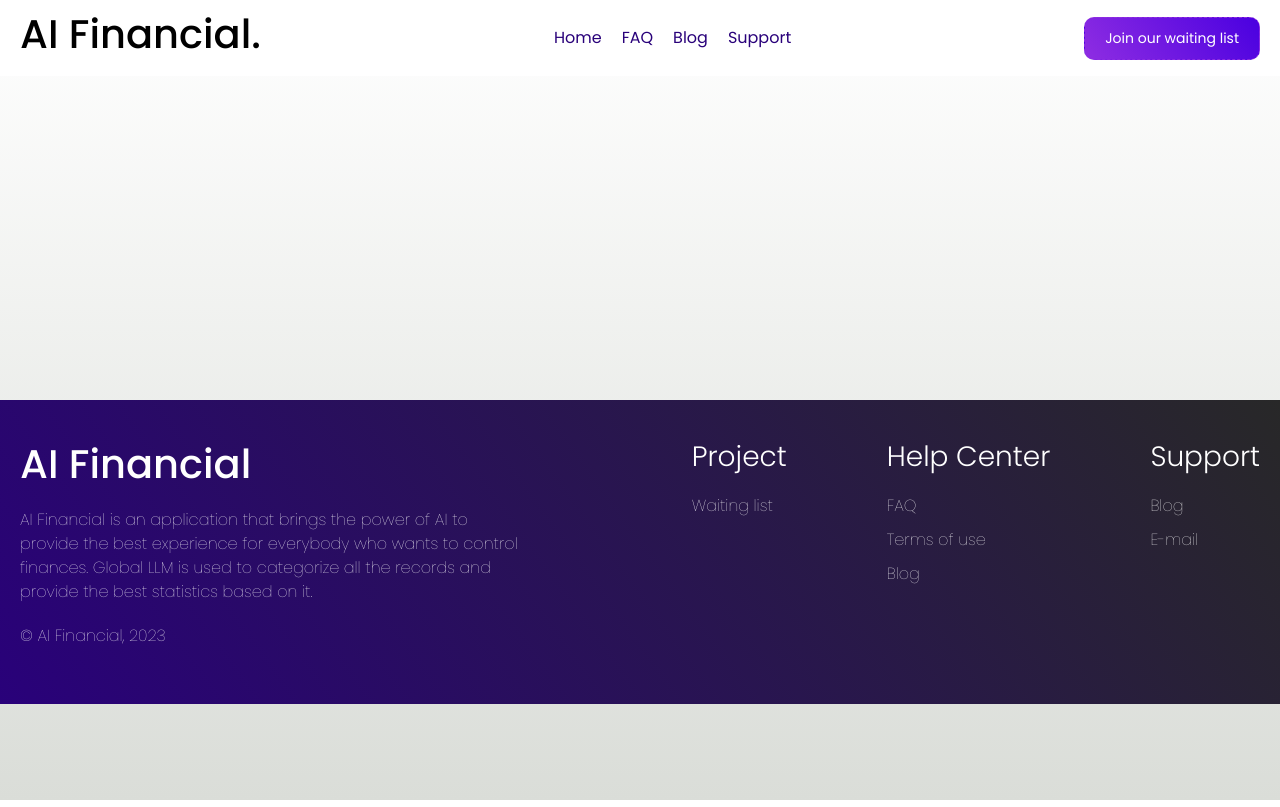
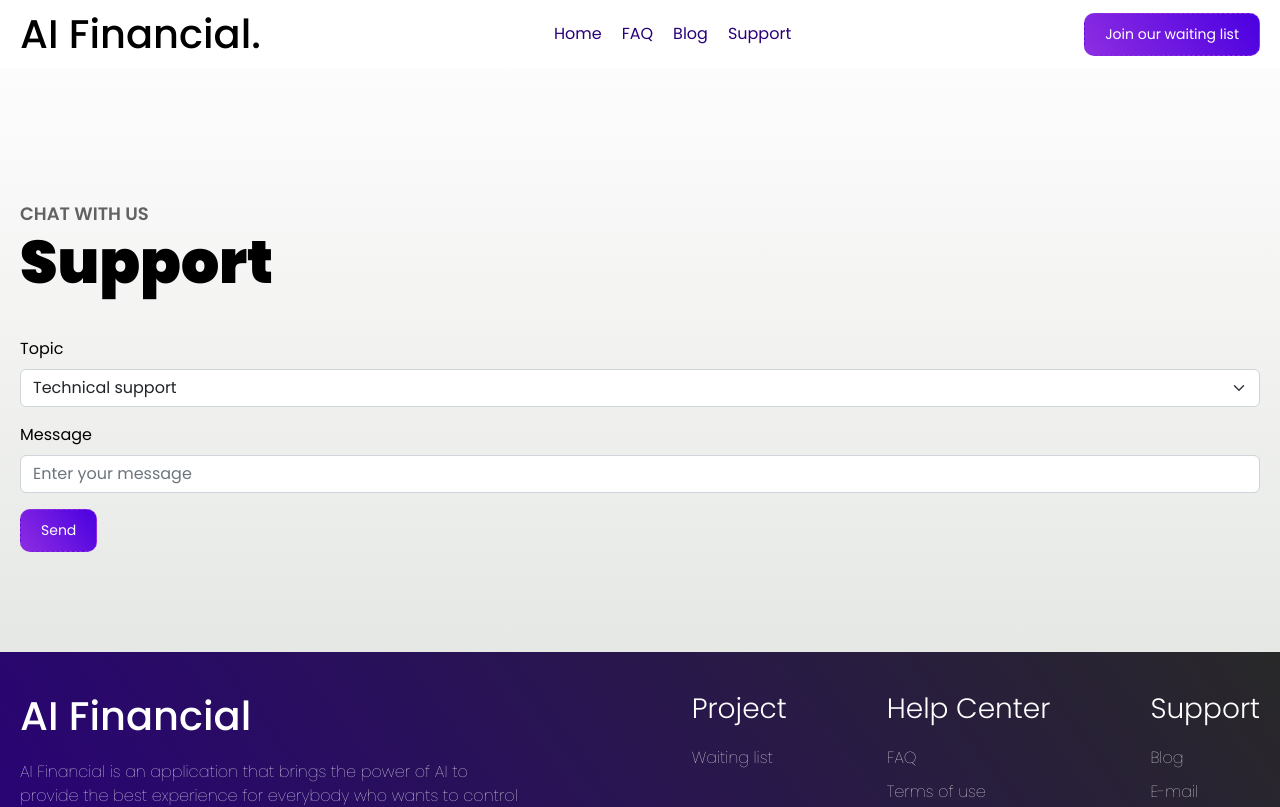
Before and after one commit to borvanov/ai-financial-landing, a Next.js app: page /support in a window 1280 px wide. Shown: the top 807 px of the page. Built offline with nearby package versions, Linux system fonts and the light colour scheme.

Commit message:
Support page added

```diff
--- a/pages/support.tsx
+++ b/pages/support.tsx
@@ -1,4 +1,5 @@
 import Head from "next/head";
+import Form from "react-bootstrap/Form";
 
 import styles from "@/styles/faq.module.css";
 
@@ -6,6 +7,13 @@ import { Header } from "@/src/shared/components/header/header.component";
 import { Footer } from "@/src/shared/components/footer/footer.component";
 
 export default function Support() {
+  const supportOptions = [
+    "Technical support",
+    "Advertisement",
+    "Functional support",
+    "Other",
+  ];
+
   return (
     <>
       <Head>
@@ -15,8 +23,38 @@ export default function Support() {
         <link rel="icon" href="/favicon.ico" />
       </Head>
       <Header />
-      <main className={styles.container}></main>
+      <main className={styles.container}>
+        <section className="content">
+          <span className="block-subheader">Chat with us</span>
+          <h2 className="block-header">Support</h2>
 
+          <Form>
+            <Form.Group className="mb-3" controlId="topic">
+              <Form.Label>Topic</Form.Label>
+              <Form.Select defaultValue={supportOptions[0]}>
+                {supportOptions.map((option) => (
+                  <option key={option} value={option}>
+                    {option}
+                  </option>
+                ))}
+              </Form.Select>
+            </Form.Group>
+
+            <Form.Group className="mb-3" controlId="message">
+              <Form.Label>Message</Form.Label>
+              <Form.Control
+                type="text"
+                aria-multiline
+                placeholder="Enter your message"
+              />
+            </Form.Group>
+
+            <button className="primary" type="submit">
+              Send
+            </button>
+          </Form>
+        </section>
+      </main>
       <Footer />
     </>
   );
--- a/src/shared/components/header/header.module.css
+++ b/src/shared/components/header/header.module.css
@@ -20,6 +20,7 @@
 .container h1 {
   cursor: pointer;
   transition: 0.2s;
+  margin: 0;
 }
 
 .container h1:hover {
--- a/styles/faq.module.css
+++ b/styles/faq.module.css
@@ -1,5 +1,5 @@
 .container {
-  padding: 200px 0;
+  padding: 200px 20px 100px 20px;
   /* box-sizing: border-box; */
 }
 
@@ -13,7 +13,7 @@
   display: flex;
   flex-direction: column;
   width: 100%;
-  margin-top: 40px;
+  margin-top: 80px;
 }
 
 .questionContainer {
@@ -29,7 +29,7 @@
 }
 
 .questionText {
-  font-weight: 700;
+  font-weight: 500;
   font-size: 24px;
 }
 
@@ -42,3 +42,11 @@
   width: 100%;
   background-color: rgba(0, 0, 0, 0.1);
 }
+
+.supportContainer {
+  margin-top: 100px;
+}
+
+.supportDescriptionText {
+  margin-bottom: 40px;
+}
```
Also changed, not shown: pages/faq.tsx (+15 -1 lines).
